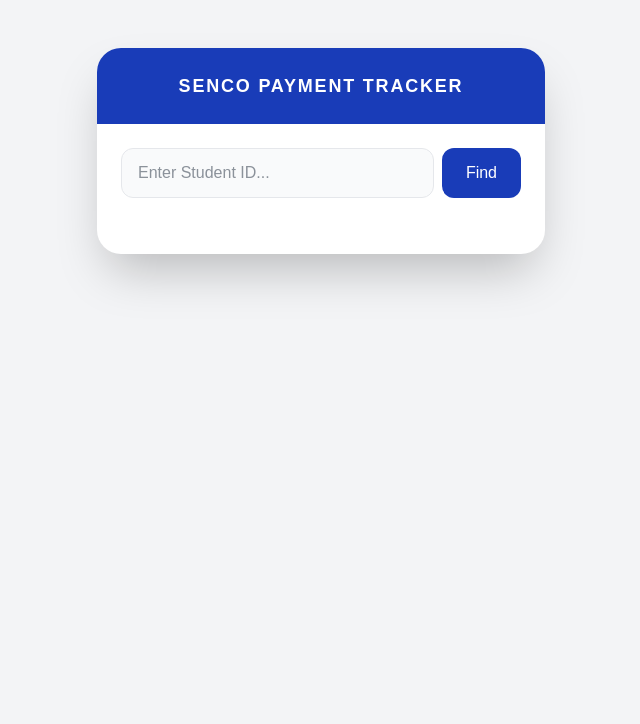
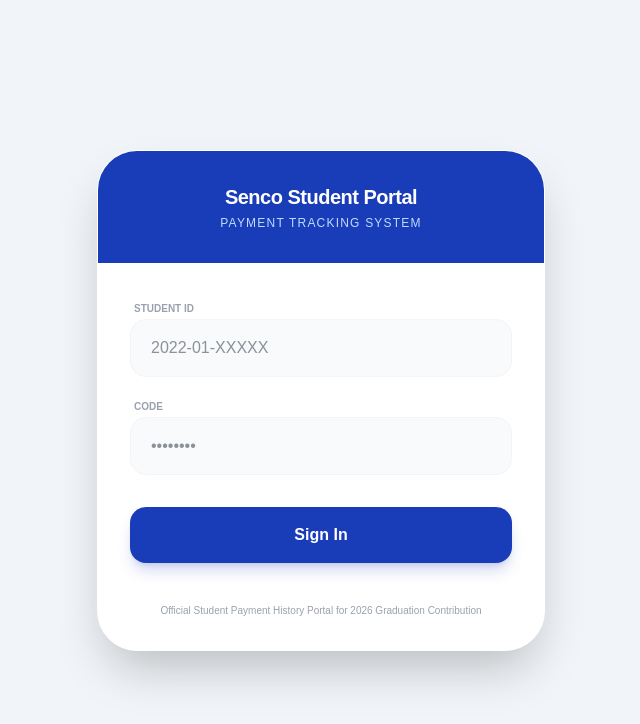
Before and after one commit to janpritz/senco-payment-tracker-app, a Next.js app: page / in a window 1280 px wide. Shown: the top 724 px of the page, without its empty margins (319-959 px from the left). Built offline with nearby package versions, Linux system fonts and the light colour scheme.

Commit message:
hotfix: add portal code

```diff
--- a/app/page.tsx
+++ b/app/page.tsx
@@ -1,110 +1,157 @@
 "use client";
 
 import { useState, useRef } from "react";
-import { PaymentRecord } from "@/types/payment";
+import { StudentPayment } from "@/types/payment";
 import { fetchStudentRecords } from "@/services/payment";
 import { StatusBadge } from "@/components/statusBadge";
 import { DetailRow } from "@/components/detailRow";
 import { PaymentTable } from "@/components/paymentTable";
-import { formatDate } from "@/utils/formatDate";
+import { formatCurrency } from "@/utils/formatters";
 
 export default function Home() {
+  // Login States
   const [studentId, setStudentId] = useState("");
-  const [history, setHistory] = useState<PaymentRecord[]>([]);
+  const [portalCode, setPortalCode] = useState("");
+
+  // Data States
+  const [studentData, setStudentData] = useState<StudentPayment | null>(null);
   const [loading, setLoading] = useState(false);
-  const [searched, setSearched] = useState(false);
+  const [error, setError] = useState<string | null>(null);
 
-  // Expert Throttle: Tracks the timestamp of the last successful search
-  // useRef doesn't trigger a re-render, making it highly efficient for logic gates.
+  // Security Throttle
   const lastSearchTime = useRef<number>(0);
-  const THROTTLE_LIMIT = 3000; // 5 seconds cooldown
+  const THROTTLE_LIMIT = 2000;
 
-  const latest = history[0];
+  const handleLogin = async (e?: React.FormEvent) => {
+    if (e) e.preventDefault();
 
-  const handleSearch = async () => {
     const now = Date.now();
+    if (now - lastSearchTime.current < THROTTLE_LIMIT) return;
+    if (!studentId.trim() || !portalCode.trim() || loading) return;
 
-    // 1. Guard: Check for cooldown
-    if (now - lastSearchTime.current < THROTTLE_LIMIT) {
-      console.warn("Too many requests. Please wait.");
-      return;
-    }
-
-    // 2. Guard: Basic validation & existing loading state
-    if (!studentId.trim() || loading) return;
-
-    // Update the ref immediately to block subsequent clicks
     lastSearchTime.current = now;
-
     setLoading(true);
-    setSearched(true);
+    setError(null);
 
     try {
-      const results = await fetchStudentRecords(studentId);
-      setHistory(results);
-    } catch (err) {
-      setHistory([]);
+      // Note: fetchStudentRecords must be updated to accept (id, code)
+      const results = await fetchStudentRecords(studentId, portalCode);
+      setStudentData(results);
+    } catch (err: any) {
+      setStudentData(null);
+      setError(err.message || "Invalid credentials. Please try again.");
     } finally {
       setLoading(false);
     }
   };
 
+  const handleLogout = () => {
+    setStudentData(null);
+    setStudentId("");
+    setPortalCode("");
+    setError(null);
+  };
+
   return (
-    <main className="min-h-screen bg-gray-100 flex items-start justify-center p-4 pt-12">
-      <div className="w-full max-w-md bg-white shadow-2xl rounded-3xl overflow-hidden">
-        <div className="bg-blue-800 p-6 text-white text-center">
-          <h1 className="text-lg font-bold tracking-widest uppercase">
-            Senco Payment Tracker
+    <main className="min-h-screen bg-slate-100 flex items-center justify-center p-4">
+      <div className="w-full max-w-md bg-white shadow-2xl rounded-[2.5rem] overflow-hidden border border-white">
+
+        {/* Header Section */}
+        <div className="bg-blue-800 p-8 text-white text-center">
+          <h1 className="text-xl font-bold tracking-tight">
+            Senco Student Portal
           </h1>
+          <p className="text-blue-200 text-xs mt-1 uppercase tracking-widest font-medium">
+            Payment Tracking System
+          </p>
         </div>
 
-        <div className="p-6">
-          <div className="flex gap-2 mb-8">
+        <div className="p-8">
+          {!studentData ? (
+            /* LOGIN VIEW */
+            <form onSubmit={handleLogin} className="space-y-4 animate-in fade-in zoom-in-95 duration-300">
+              <div className="space-y-1">
+                <label className="text-[10px] font-bold text-gray-400 uppercase ml-1">Student ID</label>
                 <input
-              className="flex-1 bg-gray-50 border border-gray-200 text-gray-800 rounded-xl px-4 py-3 outline-none focus:ring-2 focus:ring-blue-800 transition"
-              placeholder="Enter Student ID..."
+                  type="text"
+                  className="w-full bg-gray-50 border border-gray-100 text-gray-800 rounded-2xl px-5 py-4 outline-none focus:ring-2 focus:ring-blue-800/20 focus:border-blue-800 transition-all"
+                  placeholder="2022-01-XXXXX"
                   value={studentId}
                   onChange={(e) => setStudentId(e.target.value)}
-              onKeyDown={(e) => e.key === "Enter" && handleSearch()}
                 />
+              </div>
+
+              <div className="space-y-1">
+                <label className="text-[10px] font-bold text-gray-400 uppercase ml-1">Code</label>
+                <input
+                  type="password"
+                  className="w-full bg-gray-50 border border-gray-100 text-gray-800 rounded-2xl px-5 py-4 outline-none focus:ring-2 focus:ring-blue-800/20 focus:border-blue-800 transition-all"
+                  placeholder="••••••••"
+                  value={portalCode}
+                  onChange={(e) => setPortalCode(e.target.value)}
+                />
+              </div>
+
+              {error && (
+                <p className="text-red-500 text-xs font-medium text-center bg-red-50 py-2 rounded-lg border border-red-100">
+                  {error}
+                </p>
+              )}
+
               <button
-              onClick={handleSearch}
+                type="submit"
                 disabled={loading}
-              className="bg-blue-800 text-white px-6 rounded-xl font-medium hover:opacity-90 transition disabled:bg-gray-300 disabled:cursor-not-allowed"
+                className="w-full bg-blue-800 text-white py-4 rounded-2xl font-bold shadow-lg shadow-blue-800/20 hover:bg-blue-900 active:scale-[0.98] transition-all disabled:bg-gray-300 disabled:shadow-none mt-4"
               >
-              {loading ? "..." : "Find"}
+                {loading ? (
+                  <span className="flex items-center justify-center gap-2">
+                    <div className="w-4 h-4 border-2 border-white/30 border-t-white rounded-full animate-spin" />
+                    Verifying...
+                  </span>
+                ) : "Sign In"}
+              </button>
+
+              <p className="text-center text-[10px] text-gray-400 mt-6">
+                Official Student Payment History Portal for 2026 Graduation Contribution
+              </p>
+            </form>
+          ) : (
+            /* DASHBOARD VIEW (Logged In) */
+            <div className="animate-in slide-in-from-bottom-8 duration-500">
+              <div className="flex justify-between items-center mb-6">
+                <h2 className="text-xs font-black text-gray-600 uppercase tracking-wider">
+                  Account Overview
+                </h2>
+                <button
+                  onClick={handleLogout}
+                  className="text-[10px] font-bold text-blue-800 hover:underline"
+                >
+                  Logout
                 </button>
               </div>
 
-          {loading ? (
-            <div className="text-center py-12 text-gray-400">Searching database...</div>
-          ) : latest ? (
-            <div className="animate-in fade-in slide-in-from-bottom-4 duration-500">
-              <h2 className="text-xs font-black text-gray-600 uppercase mb-4 tracking-wider">
-                Student Profile
-              </h2>
+              <div className="space-y-1 bg-blue-50/50 p-5 rounded-[2rem] border border-blue-100/50 mb-8">
+                <DetailRow label="Student Name" value={studentData.name} />
+                <DetailRow label="Remaining Balance" value={formatCurrency(studentData.balance)} />
 
-              <div className="space-y-1 bg-gray-50/50 p-4 rounded-2xl border border-gray-100 mb-6">
-                <DetailRow label="Full Name" value={latest.Name} />
-                <DetailRow label="Current Balance" value={`${latest.Balance}`} />
-                <div className="flex justify-between items-center py-2 border-b border-gray-100 last:border-0">
-                  <span className="text-gray-500 text-sm">Status</span>
-                  <StatusBadge status={latest.Status} />
+                <div className="flex justify-between items-center py-3 border-b border-blue-100/30 last:border-0">
+                  <span className="text-gray-500 text-xs">Payment Status</span>
+                  <StatusBadge status={studentData.status} />
                 </div>
-                <DetailRow
-                  label="Last Payment"
-                  value={formatDate(latest["Last Payment"])}
-                />
               </div>
 
-              <h2 className="text-xs font-black text-gray-600 uppercase mt-8 mb-2 tracking-wider">
+              <h2 className="text-xs font-black text-gray-600 uppercase mb-4 tracking-wider">
                 Payment History
               </h2>
-              <PaymentTable history={history} />
+              <PaymentTable history={studentData.history || []} />
+
+              <div className="mt-8 pt-6 border-t border-gray-100 text-center">
+                <p className="text-[10px] text-gray-400 tracking-wider uppercase font-medium">
+                  © {new Date().getFullYear()} SENCO Payment Tracker. All Rights Reserved.
+                  <br />
+                  <span className="text-[9px] opacity-70">Abuyog Community College - SENCO FINANCE COMMITTEE</span>
+                </p>
               </div>
-          ) : searched && (
-            <div className="text-center py-12 bg-red-50 rounded-2xl text-red-500 font-medium">
-              No records found for this ID.
             </div>
           )}
         </div>
--- /dev/null
+++ b/types/history.ts
@@ -0,0 +1,5 @@
+export interface PaymentHistory {
+  date: string;
+  payment: number;
+  status: string;
+}
--- a/types/payment.ts
+++ b/types/payment.ts
@@ -1,9 +1,10 @@
-export interface PaymentRecord {
-  Timestamp: string;
-  "Student ID": string;
-  "Name": string;
-  Payment: string | number;
-  Balance: string | number;
-  "Last Payment": string;
-  Status: "Fully Paid" | "Installment";
+import { PaymentHistory } from "@/types/history";
+export interface StudentPayment {
+  student_id: string;
+  name: string;
+  total_paid: number;
+  balance: number;
+  status: "Fully Paid" | "Installment";
+  latest_payment: number;
+  history: PaymentHistory[];
 }
--- a/utils/formatDate.ts
+++ /dev/null
@@ -1,12 +0,0 @@
-// Helper to format date (place this outside the component or in a utils file)
-export const formatDate = (dateString: string) => {
-  if (!dateString || dateString === "No record") return dateString;
-  const date = new Date(dateString);
-  return date.toLocaleDateString("en-US", {
-    month: "short",
-    day: "numeric",
-    year: "numeric",
-    hour: "2-digit",
-    minute: "2-digit",
-  });
-};
--- /dev/null
+++ b/utils/formatters.ts
@@ -0,0 +1,28 @@
+export const formatDate = (dateString: string | number) => {
+  if (!dateString || dateString === "No record" || dateString === "No payment yet") {
+    return dateString;
+  }
+
+  // If the string is in MM/DD/YYYY HH:mm format, we ensure it's ISO-friendly
+  // Google returns "03/12/2026 20:50". replace spaces/slashes if needed
+  const date = new Date(dateString);
+
+  // Check if date is valid
+  if (isNaN(date.getTime())) return dateString;
+
+  return date.toLocaleDateString("en-US", {
+    month: "short",
+    day: "numeric",
+    year: "numeric",
+    hour: "2-digit",
+    minute: "2-digit",
+  });
+};
+
+export const formatCurrency = (amount: number) => {
+  return new Intl.NumberFormat("en-PH", {
+    style: "currency",
+    currency: "PHP",
+    minimumFractionDigits: 2,
+  }).format(amount);
+};
```
Also changed, not shown: components/paymentTable.tsx (+39 -13 lines), services/payment.ts (+13 -16 lines). Lines whose indentation alone changed are shown as unchanged.
